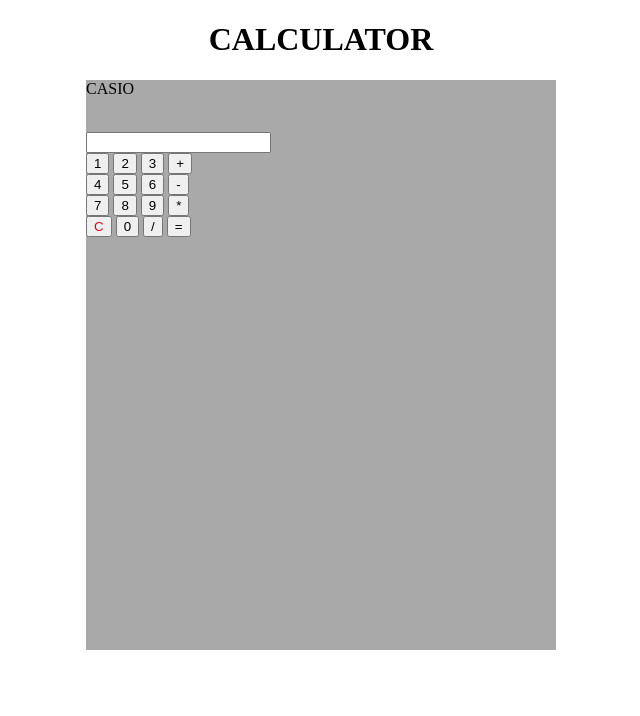
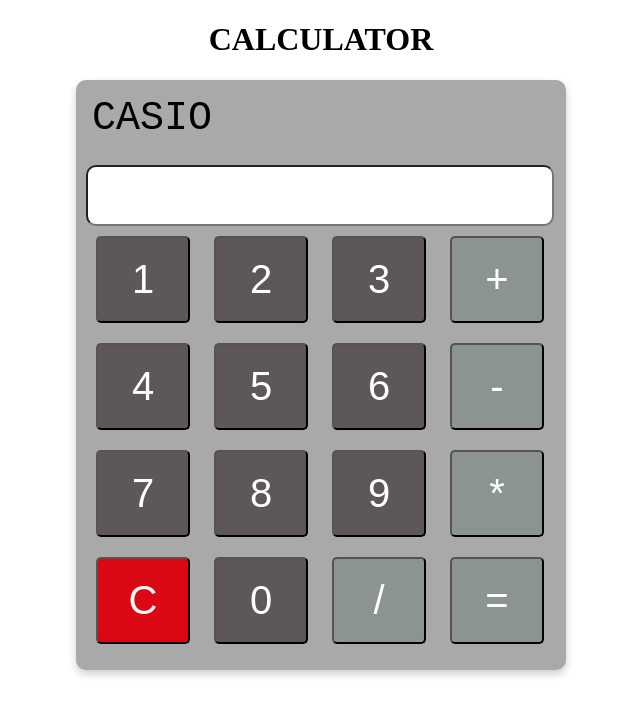
Before and after one commit to iamshammas/simpleCalculator, a plain HTML site: page index.html in a window 1280 px wide. Shown: the whole page, without its empty margins (319-959 px from the left). Drawn offline with Linux system fonts and the light colour scheme.

Commit message:
Updated CSS file and applied styling changes

```diff
--- a/index.html
+++ b/index.html
@@ -33,7 +33,7 @@
 
         <input type="button" class="button clearB" value="C" onclick="clrScr()">
         <input type="button" class="button digit" value="0" onclick="btnClick(value)">
-        <input type="button" class="button digit" value="/" onclick="btnClick(value)">
+        <input type="button" class="button operand" value="/" onclick="btnClick(value)">
         <input type="button" class="button result" value="=" onclick="showResult()">
             <br>
         <script src="calc.js"></script>
--- a/styles.css
+++ b/styles.css
@@ -7,18 +7,43 @@ h1 {
     height: 570px;
     width: 470px;
     margin: auto;
+    padding: 10px;
+    border-radius: 10px;
+    box-shadow: 0 4px 8px rgba(0, 0, 0, 0.2);
 }
 
-p {}
+p {
+    font-size: 2.5rem;
+    font-family: 'Digital7', monospace;
+    margin: 6px;
+}
 
 #screen {
     text-align: right;
+    width: 460px;
+    height:55px;
+    font-size: 2.5rem;
+    border-radius: 10px;
 }
 
-.button {}
+.button {
+    font-size: 2.5rem;
+    margin: 10px;
+    width: 94px;
+    height: 87px;
+    color: white;
+    background: rgb(94, 87, 87);
+    border-radius: 5px;
+}
 
-.operand {}
+.button:hover {
+    border: 5px solid greenyellow;
+}
+
+.operand,.result {
+    background: rgba(124,136,132,0.64);
+}
 
 .clearB {
-    color: #db0713;
+    background-color: #db0713;
 }
```
